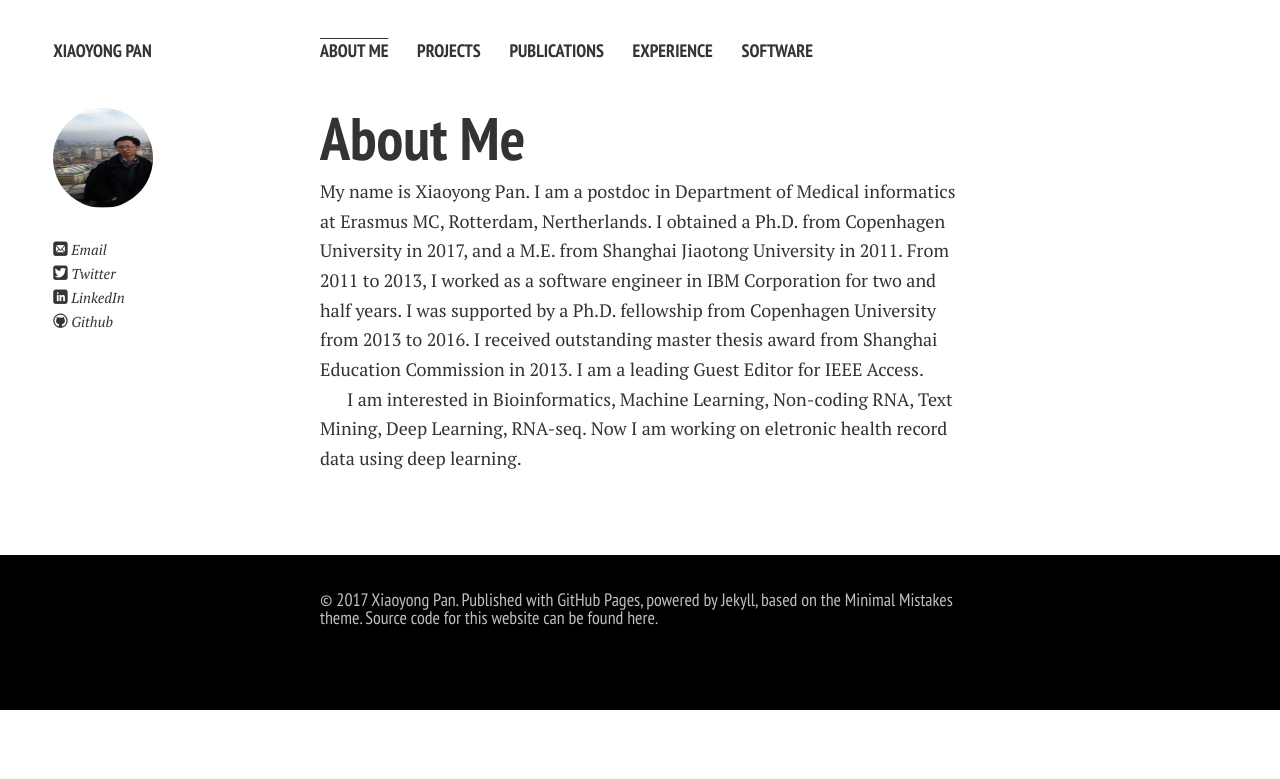
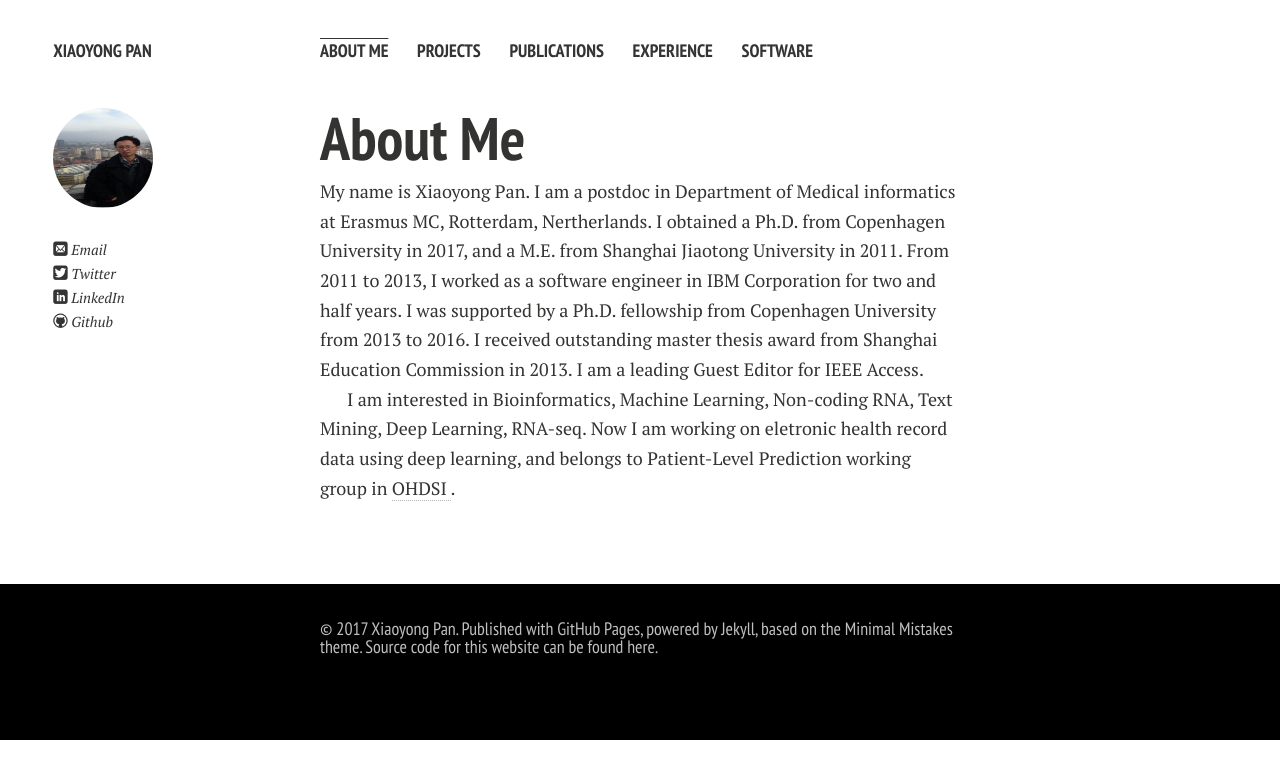
Before and after one commit to xypan1232/xypan1232.github.io, a Jekyll site: the page built from index.md, in a window 1280 px wide. Shown: the top 779 px of the page. Built offline with Jekyll 4.4.1, drawn with Linux system fonts in a browser that asks for light colours; nearby versions of some CDN libraries; Markdown is read by kramdown in place of the engine named in the settings; our own code applies the rules of GitHub Pages for plain Markdown files.

Commit message:
Update index.md

```diff
--- a/index.md
+++ b/index.md
@@ -10,4 +10,4 @@ software engineer in IBM Corporation for two and half years. I was supported by
 I received outstanding master thesis award from Shanghai Education Commission in 2013. I am a leading Guest Editor for IEEE Access.
 
 I am interested in Bioinformatics, Machine Learning, Non-coding RNA, Text Mining, Deep Learning, RNA-seq.
-Now I am working on eletronic health record data using deep learning.
+Now I am working on eletronic health record data using deep learning, and belongs to Patient-Level Prediction working group in <a href="https://ohdsi.org/">OHDSI </a>.
```
